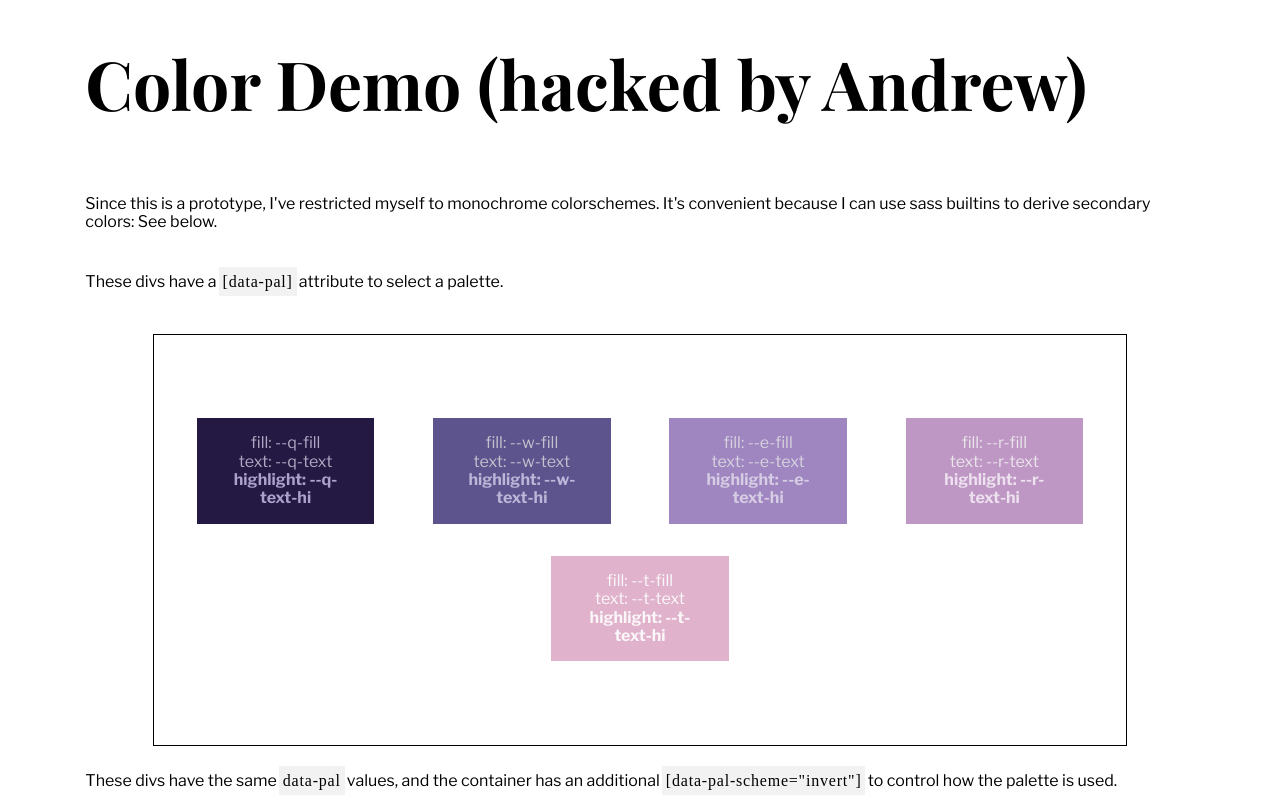
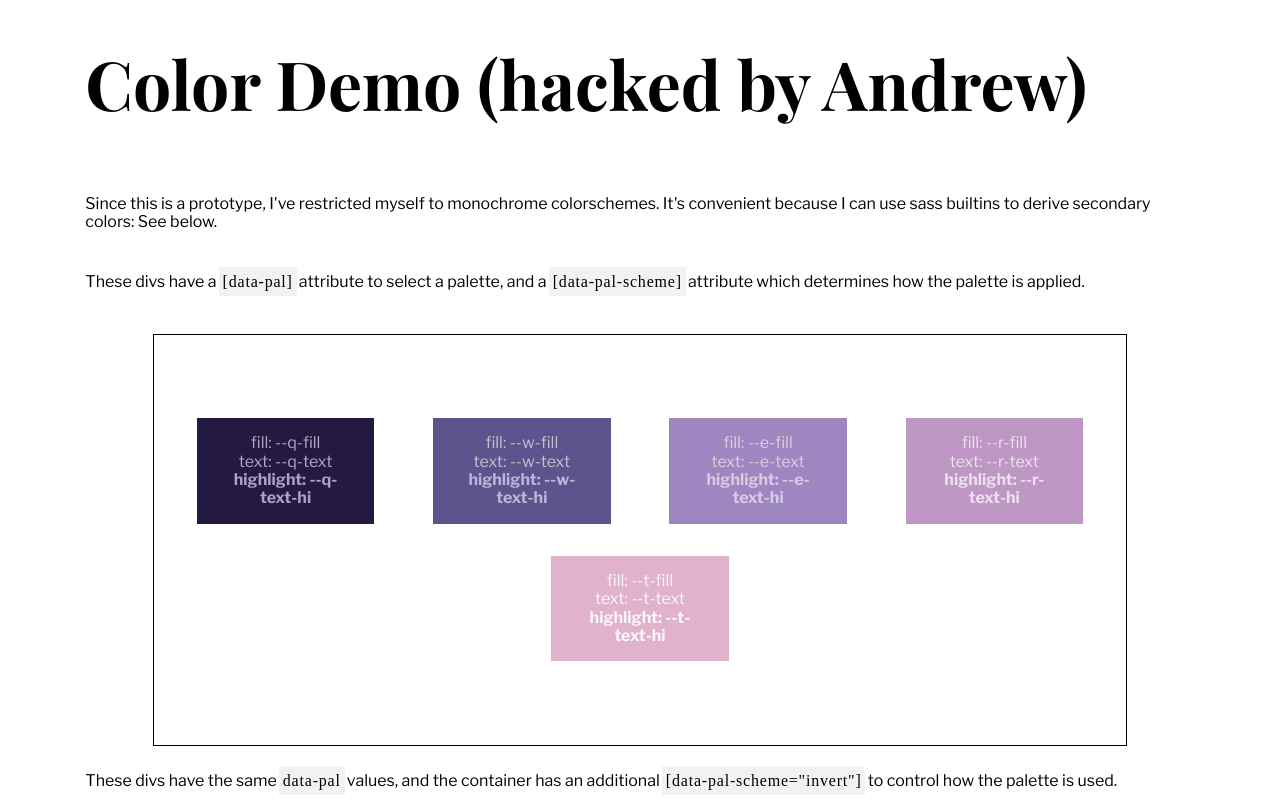
Before and after one commit to arthropodSeven/itcss, a Next.js app: page /color in a window 1280 px wide. Shown: the top 800 px of the page. Built offline with nearby package versions, Linux system fonts and the light colour scheme; a web font is replaced by a local one.

Commit message:
remove default palette scheme

```diff
--- a/pages/color.js
+++ b/pages/color.js
@@ -22,11 +22,13 @@ const ColorPage = () => (
     <p>
       {'These divs have a'}
       <code>{'[data-pal]'}</code>
-      {'attribute to select a palette.'}
+      {'attribute to select a palette, and a'}
+      <code>{'[data-pal-scheme]'}</code>
+      {'attribute which determines how the palette is applied.'}
     </p>
     <section className="color-demo">
       {['q', 'w', 'e', 'r', 't'].map((shadeIdx, idx) => (
-        <div key={shadeIdx} data-pal={shadeIdx}>
+        <div key={shadeIdx} data-pal={shadeIdx} data-pal-scheme="standard">
           <span>{`fill: --${shadeIdx}-fill`}</span>
           <span>{`text: --${shadeIdx}-text`}</span>
           <strong>{`highlight: --${shadeIdx}-text-hi`}</strong>
--- a/styles/color.scss
+++ b/styles/color.scss
@@ -51,8 +51,6 @@ $shades: 'q' 1 'russian-violet' hsla(255, 45%, 18%, 1),
   }
 }
 
-[data-pal],
-[data-pal] *,
 .pal-standard,
 .pal-standard *,
 [data-pal-scheme='standard'],
```
